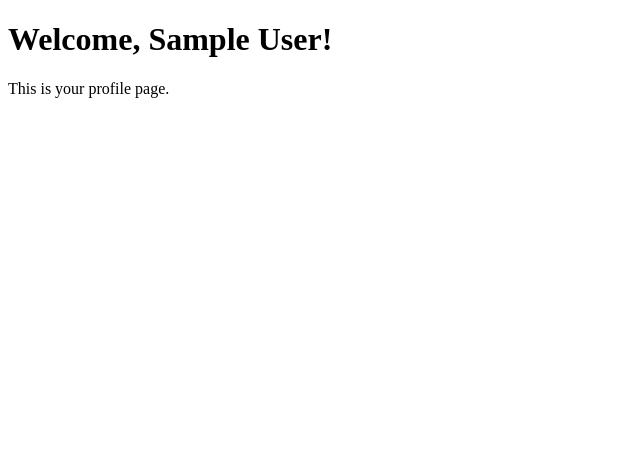
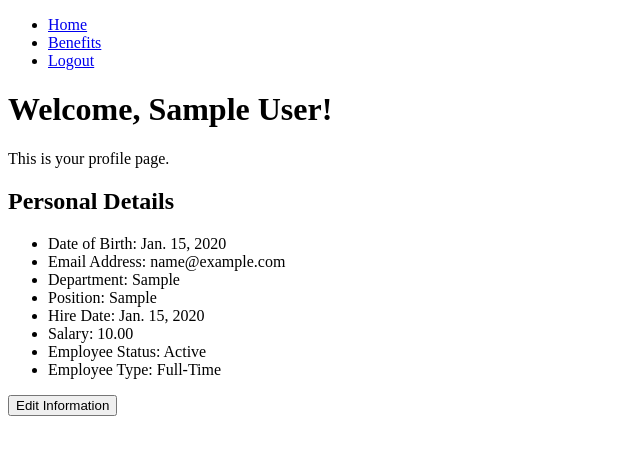
Before and after one commit to veranyagaka/BenefitsPro, a Django app: template myproject/myapp/templates/profile.html in a window 1280 px wide. Shown: the top 455 px of the page, without its empty margins (0-640 px from the left). Run offline with Django 4.2, Linux system fonts and the light colour scheme; tables that the repository leaves empty hold one stand-in row (values such as "Sample post"); the template is opened without the code that fills it: values that come from a table or form of the project are taken from there, most other values are stand-ins (such as "Sample title", 1, 10 or a date in 2020).

Commit message:
login and profile page

```diff
--- a/myproject/enrollment/models.py
+++ b/myproject/enrollment/models.py
@@ -15,7 +15,7 @@ class Employee(models.Model):
         ('part-time', 'Part-Time'),
         ('temporary', 'Temporary')
     ]
-
+    password = models.CharField(max_length=255, default='1234', null=False)
     employee_id = models.AutoField(primary_key=True)
     first_name = models.CharField(max_length=50)
     last_name = models.CharField(max_length=50)
--- /dev/null
+++ b/myproject/myapp/forms.py
@@ -0,0 +1,10 @@
+from django import forms
+from enrollment.models import Employee
+
+class EmployeeUpdateForm(forms.ModelForm):
+    class Meta:
+        model = Employee
+        fields = [
+            'date_of_birth', 'email_address', 'department', 'position',
+            'hire_date', 'salary', 'employee_status', 'employee_type'
+        ]
--- a/myproject/myapp/templates/login.html
+++ b/myproject/myapp/templates/login.html
@@ -10,8 +10,8 @@
     <h1>Login Page</h1>
     <form method="post">
         {% csrf_token %}
-        <label for="username">Username:</label><br>
-        <input type="text" id="username" name="username"><br>
+        <label for="username">Employee ID:</label><br>
+        <input type="text" id="employee_id" name="employee_id"><br>
         <label for="password">Password:</label><br>
         <input type="password" id="password" name="password"><br><br>
         <input type="submit" value="Login">
--- a/myproject/myapp/templates/profile.html
+++ b/myproject/myapp/templates/profile.html
@@ -1,13 +1,51 @@
 <!DOCTYPE html>
 <html lang="en">
 <head>
-    <meta charset="UTF-8">
-    <meta http-equiv="X-UA-Compatible" content="IE=edge">
-    <meta name="viewport" content="width=device-width, initial-scale=1.0">
-    <title>Profile</title>
+  <meta charset="UTF-8">
+  <meta http-equiv="X-UA-Compatible" content="IE=edge">
+  <meta name="viewport" content="width=device-width, initial-scale=1.0">
+  <title>Profile</title>
 </head>
 <body>
-    <h1>Welcome, {{ first_name }} {{ last_name }}!</h1>
-    <p>This is your profile page.</p>
+  <nav>
+    <ul>
+      <li><a href="#">Home</a></li>
+      <li><a href="#">Benefits</a></li>
+      <li><a href="#">Logout</a></li>
+    </ul>
+  </nav>
+  <h1>Welcome, {{ employee.first_name }} {{ employee.last_name }}!</h1>
+  <p>This is your profile page.</p>
+
+  <h2>Personal Details</h2>
+  <ul>
+    <li>Date of Birth: {{ employee.date_of_birth }}</li>
+    <li>Email Address: {{ employee.email_address }}</li>
+    <li>Department: {{ employee.department }}</li>
+    <li>Position: {{ employee.position }}</li>
+    <li>Hire Date: {{ employee.hire_date }}</li>
+    <li>Salary: {{ employee.salary }}</li>
+    <li>Employee Status: {{ employee.get_employee_status_display }}</li>
+    <li>Employee Type: {{ employee.get_employee_type_display }}</li>
+  </ul>
+
+  <button id="edit-info-btn">Edit Information</button>
+
+  <div id="edit-info-form" style="display: none;">
+    <form method="post">
+      {% csrf_token %}
+      {{ form.as_p }}
+      <button type="submit">Update Information</button>
+    </form>
+  </div>
+
+  <script>
+    const editInfoBtn = document.getElementById('edit-info-btn');
+    const editInfoForm = document.getElementById('edit-info-form');
+
+    editInfoBtn.addEventListener('click', () => {
+      editInfoForm.style.display = editInfoForm.style.display === 'none' ? 'block' : 'none';
+    });
+  </script>
 </body>
 </html>
--- a/myproject/myapp/urls.py
+++ b/myproject/myapp/urls.py
@@ -2,7 +2,7 @@ from django.urls import path
 from . import views
 
 urlpatterns = [
-    path('members/', views.members, name='members'),
+    path('', views.index, name='index'),
     path('login/', views.login_view, name='login'),
     path('profile/', views.profile_view, name='profile'),
 ]
```
Also changed, not shown: myproject/myapp/views.py (+22 -9 lines), myproject/enrollment/migrations/0003_employee_password.py (added).
